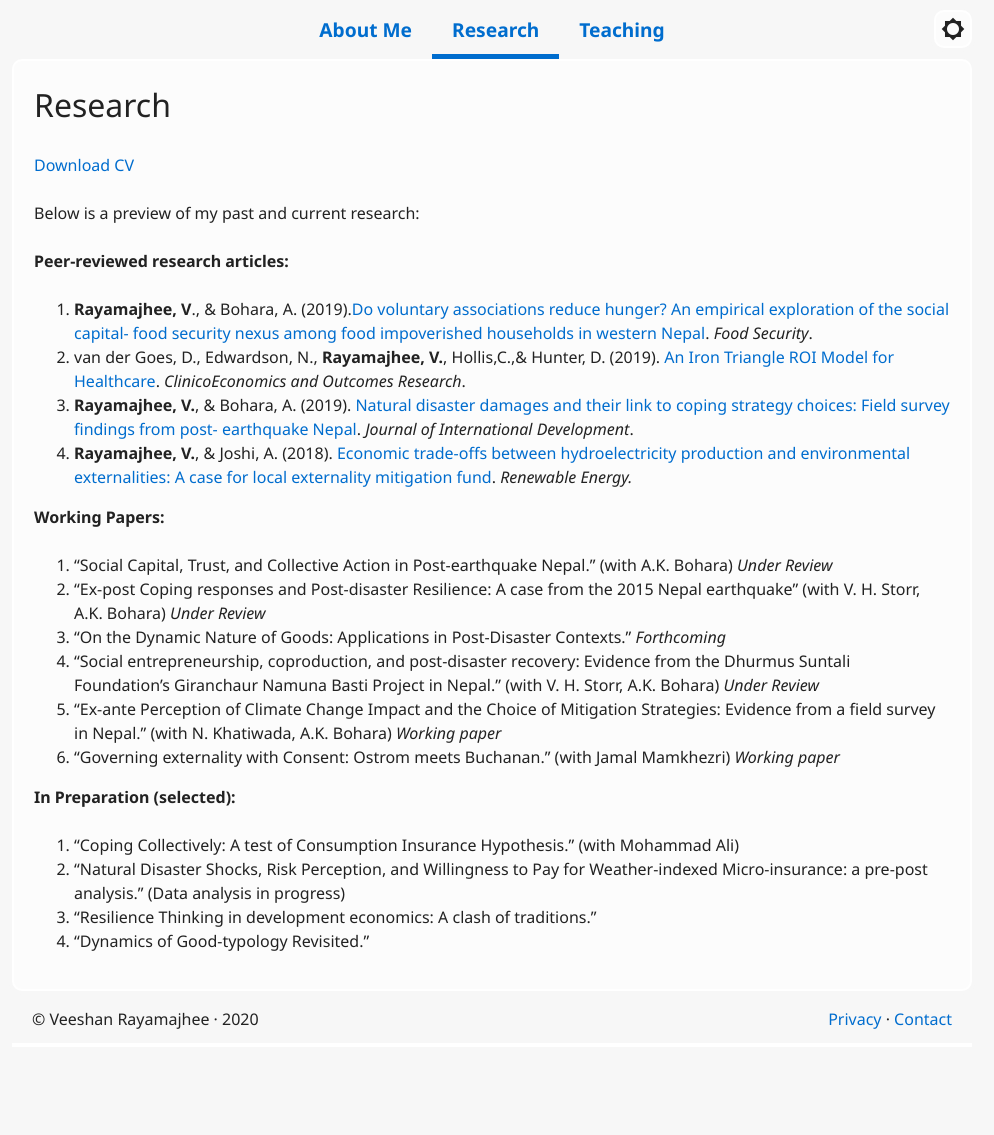
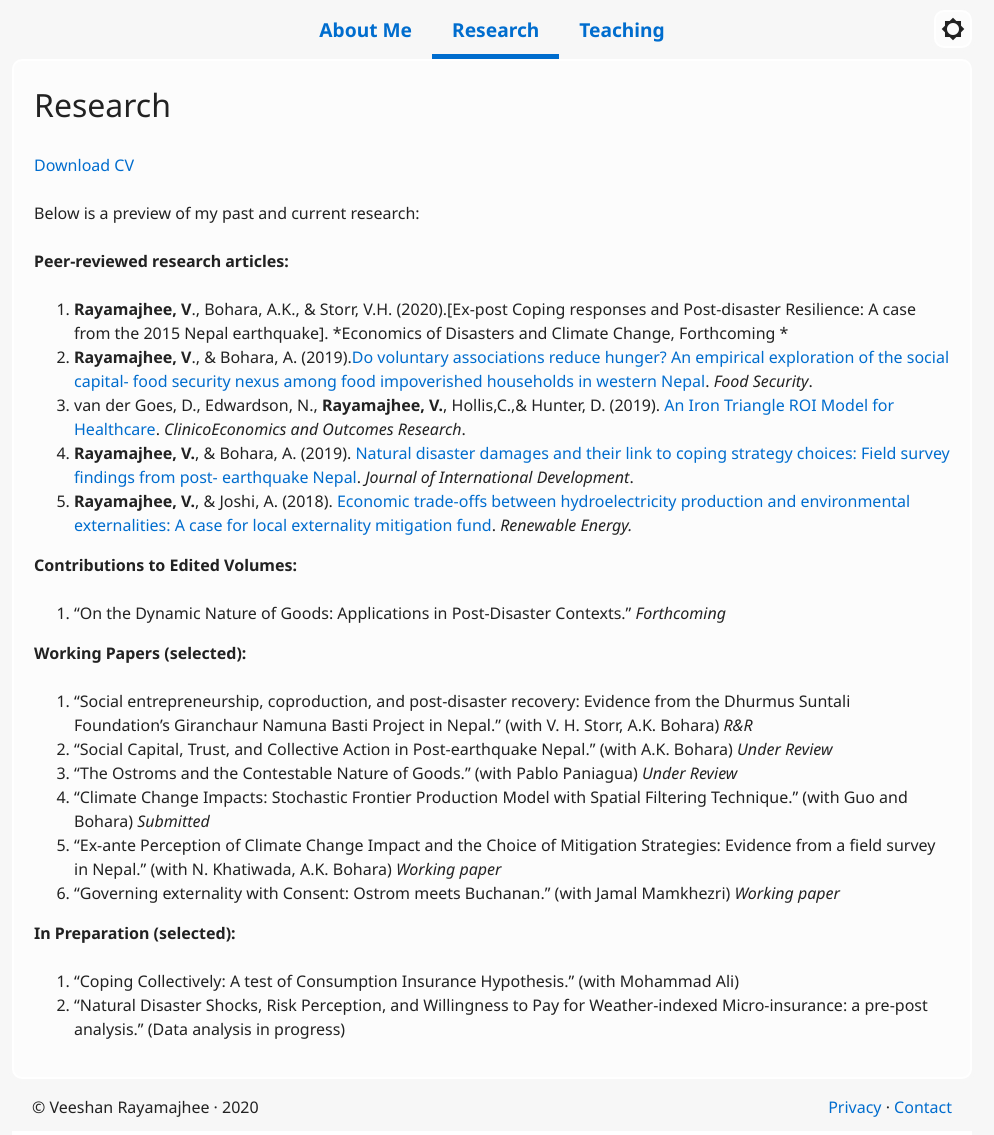
Before and after one commit to veeshanr/veeshanr.github.io, a Jekyll site: the page built from pages/research.md, in a window 1280 px wide. Shown: the whole page, without its empty margins (148-1142 px from the left). Built offline with Jekyll 4.4.1, drawn with Linux system fonts in a browser that asks for light colours; before the commit the page ends 1047 px from its top, so only the background shows below that.

Commit message:
Update research.md

```diff
--- a/pages/research.md
+++ b/pages/research.md
@@ -11,26 +11,28 @@ Below is a preview of my past and current research:
 
 **Peer-reviewed research articles:**
 
-
+5. **Rayamajhee, V**., Bohara, A.K., & Storr, V.H. (2020).[Ex-post Coping responses and Post-disaster Resilience: A case from the 2015 Nepal earthquake]. *Economics of Disasters and Climate Change, Forthcoming *
 4. **Rayamajhee, V**., & Bohara, A. (2019).[Do voluntary associations reduce hunger? An empirical exploration of the social  capital- food security nexus among food impoverished households in western Nepal] [4]. *Food Security*.
 3. van der Goes, D., Edwardson, N., **Rayamajhee, V.**, Hollis,C.,& Hunter, D. (2019). [An Iron Triangle ROI Model for Healthcare] [3]. *ClinicoEconomics and Outcomes Research*.
 2. **Rayamajhee, V.**, & Bohara, A. (2019). [Natural disaster damages and their link to coping strategy choices: Field survey findings from post- earthquake Nepal] [1]. *Journal of International Development*.
 1. **Rayamajhee, V.**, & Joshi, A. (2018). [Economic trade-offs between hydroelectricity production and environmental externalities: A case for local externality mitigation fund][2]. *Renewable Energy.*
 
-**Working Papers:**
+**Contributions to Edited Volumes:**
+1. “On the Dynamic Nature of Goods: Applications in Post-Disaster Contexts.” *Forthcoming*
 
-1. “Social Capital, Trust, and Collective Action in Post-earthquake Nepal.” (with A.K. Bohara) *Under Review*
-2. “Ex-post Coping responses and Post-disaster Resilience: A case from the 2015 Nepal earthquake” (with V. H. Storr, A.K. Bohara) *Under Review*
-3. “On the Dynamic Nature of Goods: Applications in Post-Disaster Contexts.” *Forthcoming*
-4. “Social entrepreneurship, coproduction, and post-disaster recovery: Evidence from the Dhurmus Suntali Foundation’s Giranchaur Namuna Basti Project in Nepal.” (with V. H. Storr, A.K. Bohara) *Under Review*
-5. “Ex-ante Perception of Climate Change Impact and the Choice of Mitigation Strategies: Evidence from a field survey in Nepal.” (with N. Khatiwada, A.K. Bohara) *Working paper*
-6. “Governing externality with Consent: Ostrom meets Buchanan.” (with Jamal Mamkhezri) *Working paper*
+
+**Working Papers (selected):**
+
+1. “Social entrepreneurship, coproduction, and post-disaster recovery: Evidence from the Dhurmus Suntali Foundation’s Giranchaur Namuna Basti Project in Nepal.” (with V. H. Storr, A.K. Bohara) *R&R*
+2. “Social Capital, Trust, and Collective Action in Post-earthquake Nepal.” (with A.K. Bohara) *Under Review*
+3. “The Ostroms and the Contestable Nature of Goods.” (with Pablo Paniagua) *Under Review*
+4. “Climate Change Impacts: Stochastic Frontier Production Model with Spatial Filtering Technique.” (with Guo and Bohara) *Submitted*
+3. “Ex-ante Perception of Climate Change Impact and the Choice of Mitigation Strategies: Evidence from a field survey in Nepal.” (with N. Khatiwada, A.K. Bohara) *Working paper*
+4. “Governing externality with Consent: Ostrom meets Buchanan.” (with Jamal Mamkhezri) *Working paper*
 
 **In Preparation (selected):**
 1. “Coping Collectively: A test of Consumption Insurance Hypothesis." (with Mohammad Ali)
 2. “Natural Disaster Shocks, Risk Perception, and Willingness to Pay for Weather-indexed Micro-insurance: a pre-post analysis.” (Data analysis in progress)
-3. “Resilience Thinking in development economics: A clash of traditions.”
-4. “Dynamics of Good-typology Revisited.”
 
 
 [1]: https://doi.org/10.1002/jid.3406
```
